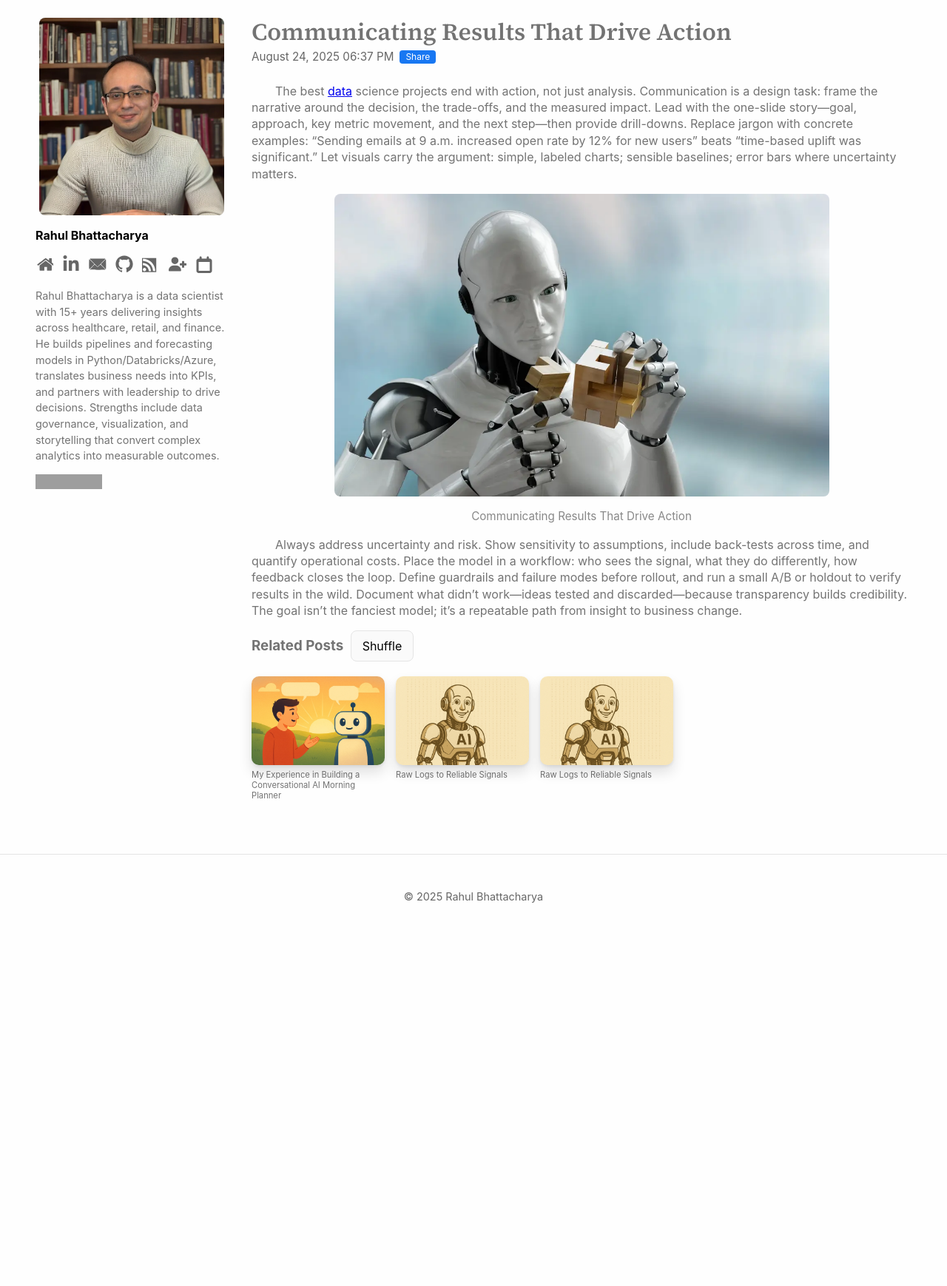
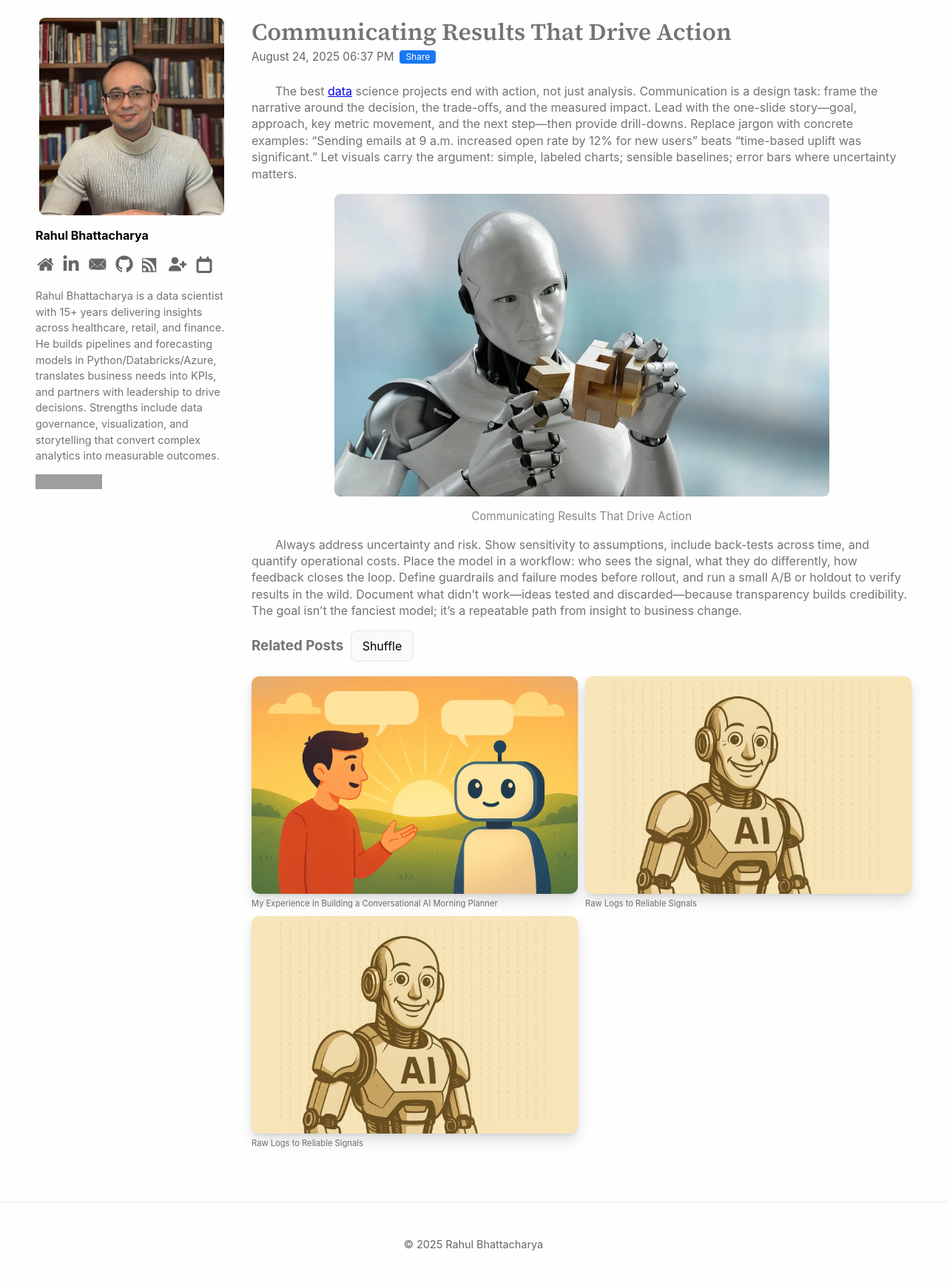
Before and after one commit to RahulBhattacharya1/RahulBhattacharya1.github.io, a Jekyll site: the page built from _posts/2025-08-24-second.md, in a window 1280 px wide. Shown: the whole page at 74% size. Built offline with Jekyll 4.4.1, drawn with Linux system fonts in a browser that asks for light colours; comment, search, counter and statistics services are not loaded; before the commit the page ends 1268 px from its top, so only the background shows below that; grey boxes are pictures that could not be loaded.

Commit message:
Update main.scss

```diff
--- a/assets/css/main.scss
+++ b/assets/css/main.scss
@@ -643,21 +643,17 @@ pre {
 .related-head h3 { margin: 0; }
 
 /* Related Posts: Mobile */
-@media (max-width: 768px), (hover: none) and (pointer: coarse) {
-  /* Higher specificity than base, and placed after it */
+/* ── Related Posts: force two-up on mobile/touch, even in desktop-mode ── */
+@media (max-width: 980px),
+       (max-device-width: 980px),
+       (hover: none) and (pointer: coarse) {
   section.related-posts .related-grid {
     grid-template-columns: repeat(2, minmax(0, 1fr)) !important;
     gap: 10px;
   }
-
-  /* Ensure child cards don’t fight the 1fr tracks */
   section.related-posts .related-card { width: auto !important; }
   section.related-posts .related-card a { display: block; }
-  section.related-posts .related-thumb {
-    width: 100% !important;
-    height: auto;
-    display: block;
-  }
+  section.related-posts .related-thumb { width: 100% !important; height: auto; display: block; }
 }
 
 /* Giscus Comments Box */
```
